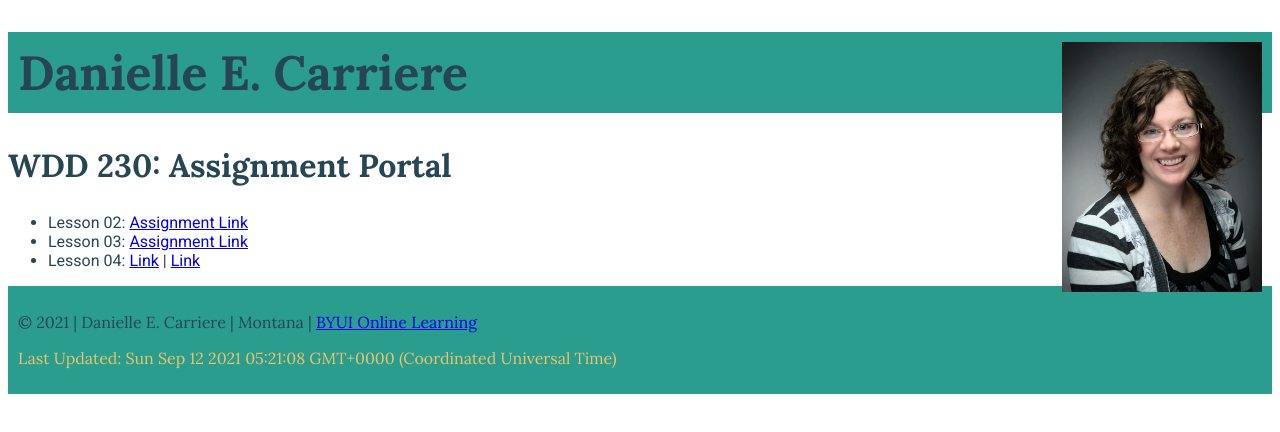
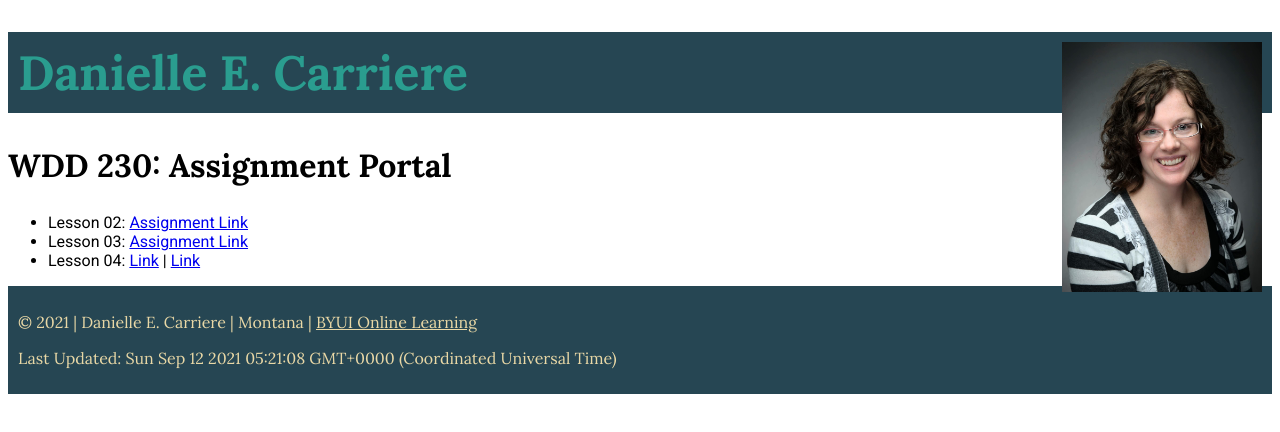
Before and after one commit to danibeth04/wdd230, a plain HTML site: page index.html in a window 1280 px wide. Drawn offline with Linux system fonts and the light colour scheme.

Commit message:
Accessibility Update

```diff
--- a/index.html
+++ b/index.html
@@ -21,7 +21,7 @@
     </ul>
  <footer>
     <p>
-        &copy; <span id="year"></span> | Danielle E. Carriere | Montana  | <a href="https://www.byui.edu/online">BYUI Online Learning</a>
+        &copy; <span id="year"></span> | Danielle E. Carriere | Montana  | <a class="link" href="https://www.byui.edu/online">BYUI Online Learning</a>
     </p>
     <p class="update">
         Last Updated: <span id="lastUpdate"></span>
--- a/styles.css
+++ b/styles.css
@@ -1,7 +1,7 @@
 @import url('https://fonts.googleapis.com/css2?family=Lora:ital,wght@0,400;0,500;0,600;0,700;1,400;1,500;1,600;1,700&family=Roboto:ital,wght@0,100;0,300;0,400;0,500;0,700;0,900;1,100;1,300;1,400;1,500;1,700;1,900&display=swap');
 
 h1, footer {
-    background-color: #2a9d8f;
+    background-color: #264653;
     padding: 10px;
 }
 h1, h2 {
@@ -10,21 +10,27 @@ h1, h2 {
 }
 h1 {
     font-size: 3em;
+    color:
+    #2a9d8f;
 }
 h2 {
     font-size: 2em;
 }
 body {
     font-family: Roboto, san-serif;
-    color: #264653;
 }
 footer {
     font-family: Lora, serif;
+    color: #e9d8a6;
 }
 #headshot {
     max-width: 200px;
     float: right;
 }
 p.update {
-    color: #e9c46a;
+    color: #e9d8a6;
 }
+.link {
+    color: #e9d8a6;
+    text-decoration: underline;
+}
```
